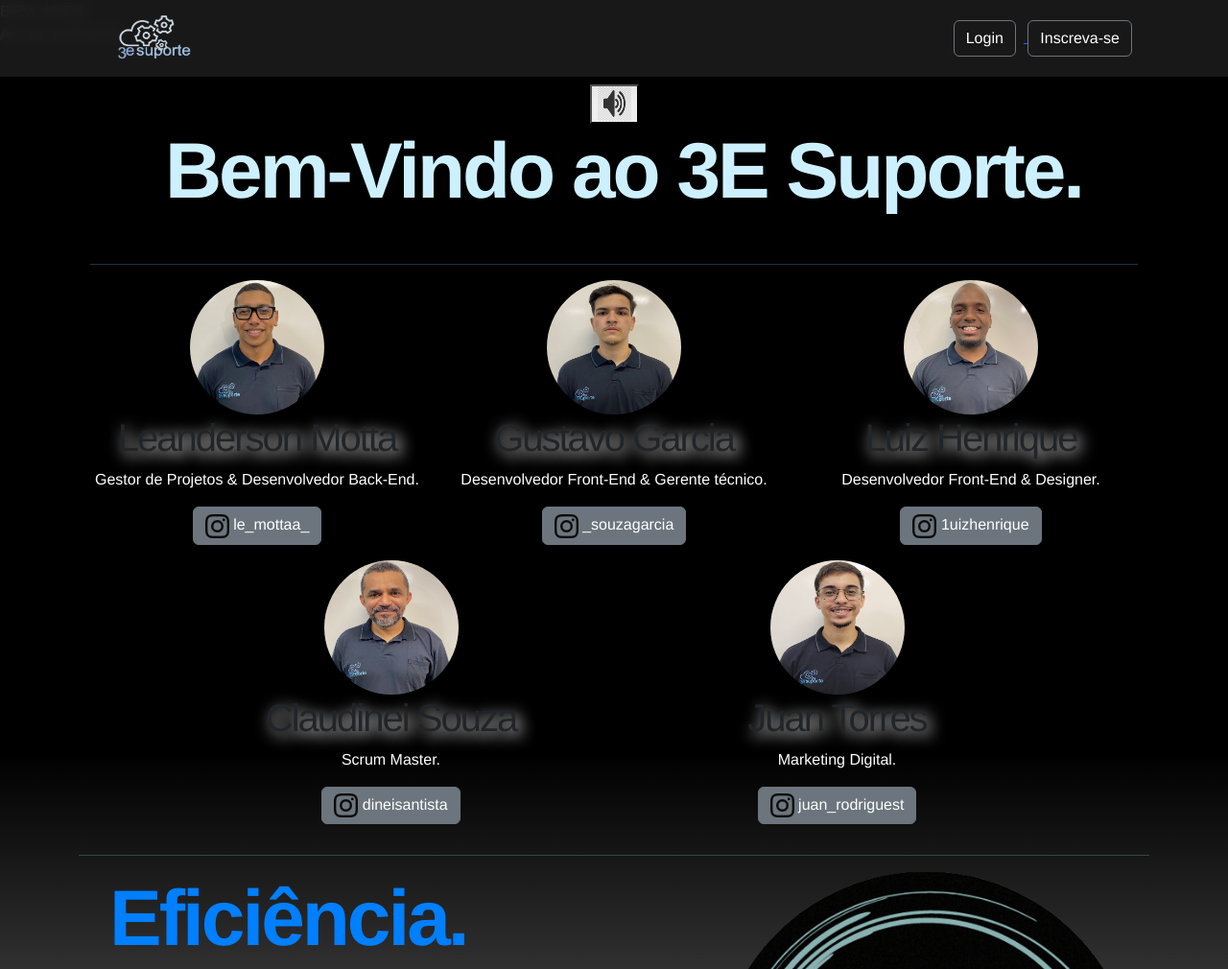
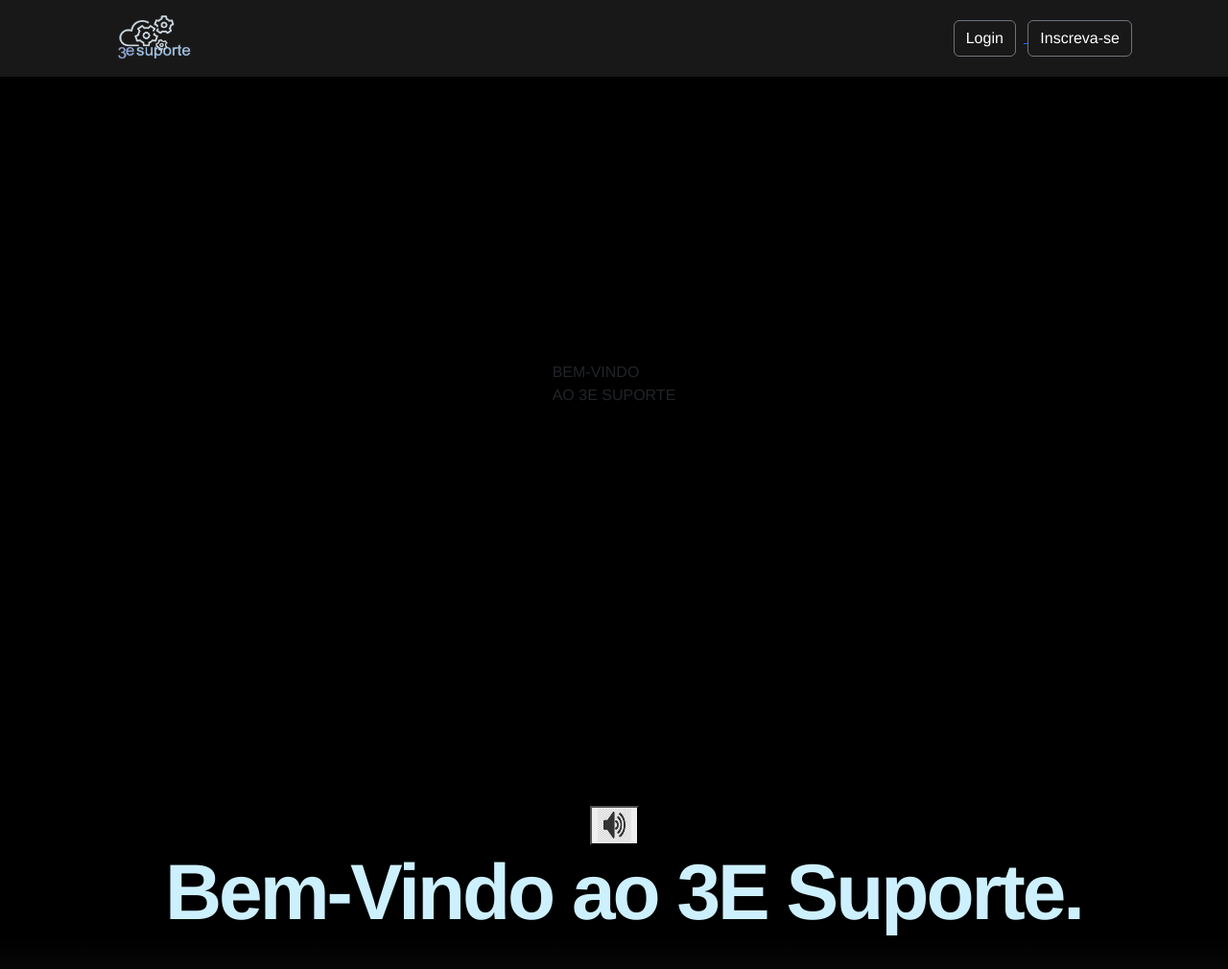
Before and after one commit to blvckn01r/3ESuporte, a PHP site: page /index3E1.html in a window 1280 px wide. Shown: the top 1010 px of the page at 96% size. Run offline with PHP 8.4, Linux system fonts and the light colour scheme; some libraries are stand-ins or nearby versions.

Commit message:
Update style3E.css

```diff
--- a/style3E.css
+++ b/style3E.css
@@ -1,3 +1,8 @@
+#bg-img{
+
+
+}
+
 .boxed{
 	border: 1px solid black;
 }
@@ -59,7 +64,7 @@ footer ul, li{
 	display:inline-block;
 }
 
-.hero{
+.hero, #bg-img{
 	width: 100%;
 	height: 100vh;
 	position: relative;
```
